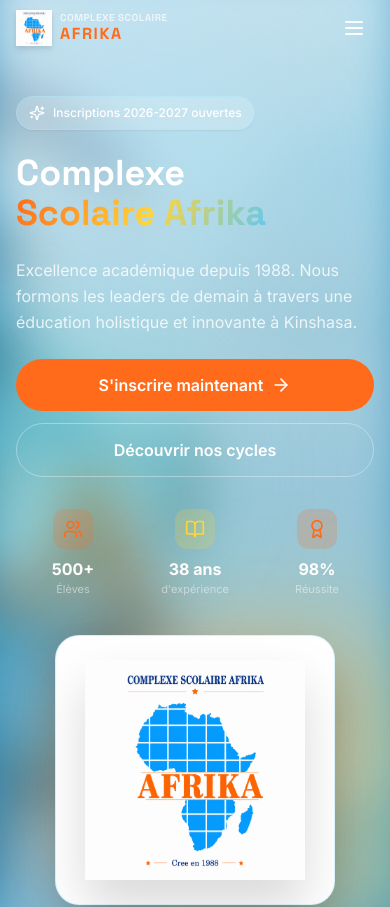
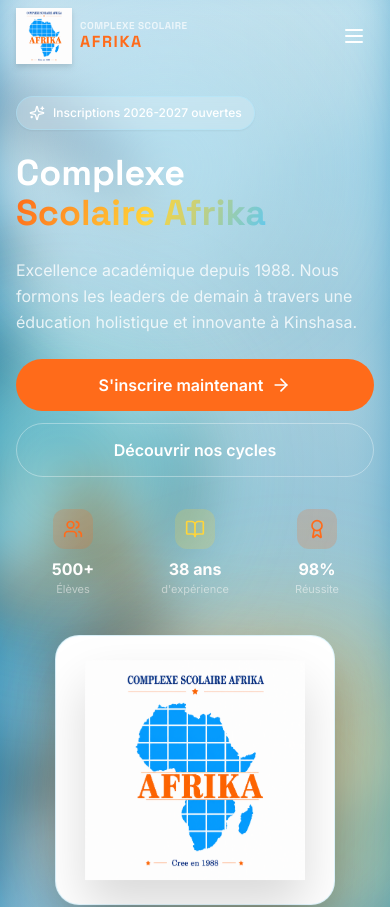
Before and after one commit to BertonLutina/complexe-scolaire-afrika, a React (Vite) app: page / in a window 390 px wide. Shown: the top 907 px of the page. Built offline with nearby package versions, Linux system fonts and the light colour scheme.

Commit message:
Add files via upload

```diff
--- a/src/components/Footer.tsx
+++ b/src/components/Footer.tsx
@@ -4,6 +4,7 @@ const quickLinks = [
   { href: '#accueil', label: 'Accueil' },
   { href: '#a-propos', label: 'À Propos' },
   { href: '#cycles', label: 'Nos Cycles' },
+  { href: '#calendrier', label: 'Calendrier Scolaire' },
   { href: '#frais', label: 'Frais Scolaires' },
   { href: '#uniforme', label: 'Uniforme' },
   { href: '#galerie', label: 'Galerie' },
@@ -14,7 +15,7 @@ const cycles = [
   'Maternelle (3, 4, 5 ans)',
   'Primaire (Cycle Complet)',
   'Secondaire (7ème & 8ème)',
-  'Humanité (7 Options)',
+  'Humanité (6 Options)',
 ]
 
 export default function Footer() {
@@ -30,9 +31,9 @@ export default function Footer() {
               <img
                 src="/images/logo.png"
                 alt=""
-                className="h-14 w-auto object-contain shrink-0"
-                width={140}
-                height={140}
+                className="h-20 w-auto object-contain shrink-0 sm:h-24"
+                width={180}
+                height={180}
               />
               <div className="flex flex-col">
                 <span className="text-white/70 font-display font-bold text-xs leading-tight tracking-wide">
@@ -87,9 +88,9 @@ export default function Footer() {
               <li className="flex items-start gap-3">
                 <MapPin className="w-5 h-5 text-afrika-orange shrink-0 mt-0.5" />
                 <span className="text-white/50 text-sm">
-                  13, 7ème Rue Industriel
+                  Nº 16, 7ème Rue, Quartier Industriel
                   <br />
-                  C/Limeté, Kinshasa, RDC
+                  Commune de Limete, Kinshasa, RDC
                 </span>
               </li>
               <li className="flex items-center gap-3">
--- a/src/components/Navbar.tsx
+++ b/src/components/Navbar.tsx
@@ -5,6 +5,7 @@ const navLinks = [
   { href: '#accueil', label: 'Accueil' },
   { href: '#a-propos', label: 'À Propos' },
   { href: '#cycles', label: 'Cycles' },
+  { href: '#calendrier', label: 'Calendrier' },
   { href: '#frais', label: 'Frais' },
   { href: '#uniforme', label: 'Uniforme' },
   { href: '#galerie', label: 'Galerie' },
@@ -35,9 +36,9 @@ export default function Navbar() {
             <img
               src="/images/logo.png"
               alt=""
-              className="h-9 w-auto shrink-0 object-contain drop-shadow-md transition-transform duration-300 group-hover:scale-105 sm:h-11"
-              width={120}
-              height={120}
+              className="h-14 w-auto shrink-0 object-contain drop-shadow-md transition-transform duration-300 group-hover:scale-105 sm:h-16 md:h-20"
+              width={160}
+              height={160}
             />
             <div className="hidden min-[380px]:flex flex-col">
               <span className="font-display text-[10px] font-bold uppercase leading-tight tracking-wider text-white/70 sm:text-xs">
```
